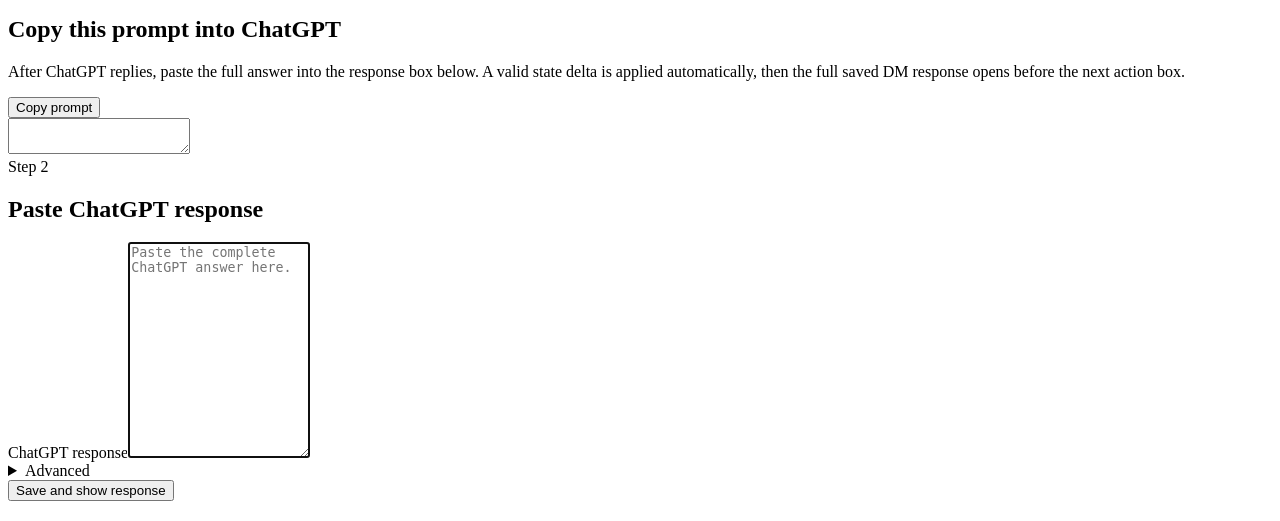
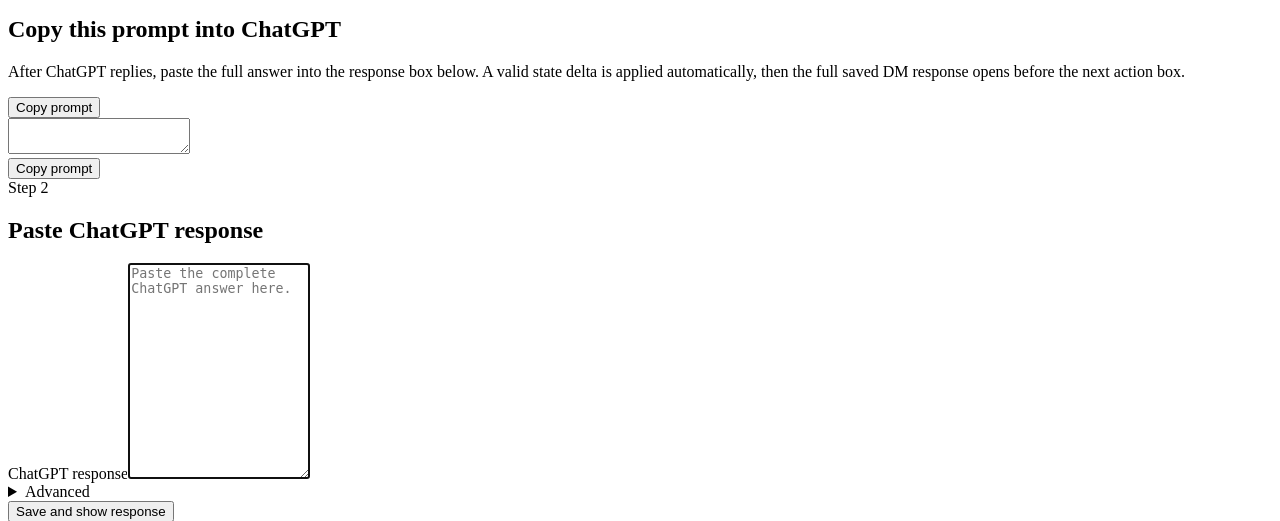
Before and after one commit to klusik/dndgame, a PHP site: template resources/views/prompts/show.php in a window 1280 px wide. Shown: the part 195-716 px from the top of the page. Run offline with PHP 8.4, Linux system fonts and the light colour scheme; the template is opened without the code that fills it, so the values that code supplies are empty.

Commit message:
Update prompts view and styling

```diff
--- a/assets/css/app.css
+++ b/assets/css/app.css
@@ -247,6 +247,11 @@ textarea {
     display: flex;
     justify-content: flex-end;
     margin-bottom: 14px;
+}
+
+.copy-toolbar-bottom {
+    margin-top: 14px;
+    margin-bottom: 0;
 }
 
 .flash,
--- a/resources/views/prompts/show.php
+++ b/resources/views/prompts/show.php
@@ -17,6 +17,9 @@
     <p class="muted-text">After ChatGPT replies, paste the full answer into the response box below. A valid state delta is applied automatically, then the full saved DM response opens before the next action box.</p>
     <div class="copy-toolbar"><button class="button button-primary" data-copy-target="prompt-text">Copy prompt</button></div>
     <textarea id="prompt-text" class="large-textarea" readonly><?= e($promptText) ?></textarea>
+    <div class="copy-toolbar copy-toolbar-bottom">
+        <button class="button button-primary" data-copy-target="prompt-text">Copy prompt</button>
+    </div>
 </div>
 <div class="card workflow-card">
     <div class="step-label">Step 2</div>
```
